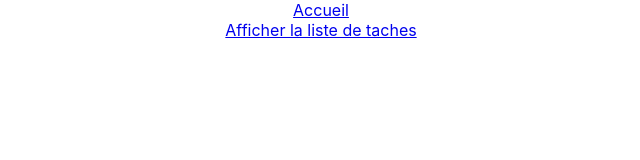
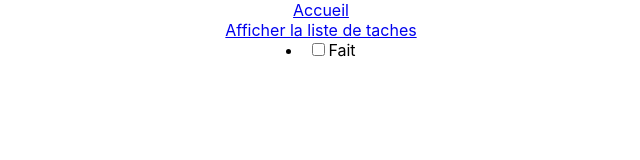
Before and after one commit to AlphonseCou/TodoListApp, a React (Create React App) app in the folder todolistfront/: page /todolist in a window 1280 px wide. Shown: the top 160 px of the page, without its empty margins (319-959 px from the left). Built offline with nearby package versions, Linux system fonts and the light colour scheme.

Commit message:
construction of a database for the list of tasks with the box completed or not

```diff
--- a/todolistfront/src/App.js
+++ b/todolistfront/src/App.js
@@ -1,6 +1,6 @@
 import "./App.css";
 import Home from "./pages/Home/Home";
-import Header from "./components/Header/Header";
+import Header from "./components/Layout/Header/Header";
 import TodoList from "./pages/TodoList/TodoList";
 import { BrowserRouter as Router, Route, Routes } from "react-router-dom";
 
--- a/todolistfront/src/pages/TodoList/TodoList.js
+++ b/todolistfront/src/pages/TodoList/TodoList.js
@@ -1,10 +1,26 @@
-import React from "react";
+import React, { useState } from "react";
+import ToggleButton from "react-bootstrap/ToggleButton";
 import "./TodoList.css";
 
 function TodoList() {
+  const [checked, setChecked] = useState(false);
   return (
     <>
-      <div className="todolist"></div>
+      <div className="todolist">
+        <li>
+          <ToggleButton
+            className="mb-2"
+            id="toggle-check"
+            type="checkbox"
+            variant="outline-primary"
+            checked={checked}
+            value="1"
+            onChange={(e) => setChecked(e.currentTarget.checked)}
+          >
+            Fait
+          </ToggleButton>
+        </li>
+      </div>
     </>
   );
 }
```
Also changed, not shown: todolistfront/src/components/Layout/Header/Header.css (added), todolistfront/src/components/Layout/Header/Header.js (renamed from todolistfront/src/components/Header/Header.js).
